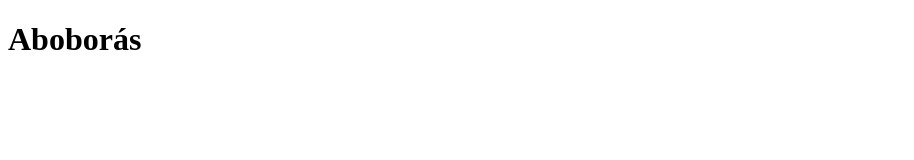
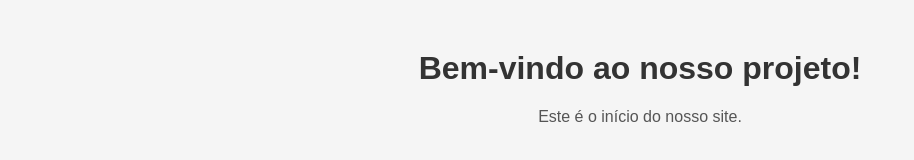
Before and after one commit to Kiyokoz/Temp, a plain HTML site: page index.html in a window 1280 px wide. Shown: the whole page, without its empty margins (0-914 px from the left). Drawn offline with Linux system fonts and the light colour scheme; files that its build step writes are made by us from their sources.

Commit message:
Update index.html

```diff
--- a/index.html
+++ b/index.html
@@ -2,9 +2,11 @@
 <html lang="pt-BR">
 <head>
     <meta charset="UTF-8">
-    <title>Nome Tempórario do Projeto</title>
+    <title>Nome Temporário do Projeto</title>
+    <link rel="stylesheet" href="css/style.css">
 </head>
 <body>
-    <h1>Aboborás</h1>
+    <h1>Bem-vindo ao nosso projeto!</h1>
+    <p>Este é o início do nosso site.</p>
 </body>
 </html>
```
